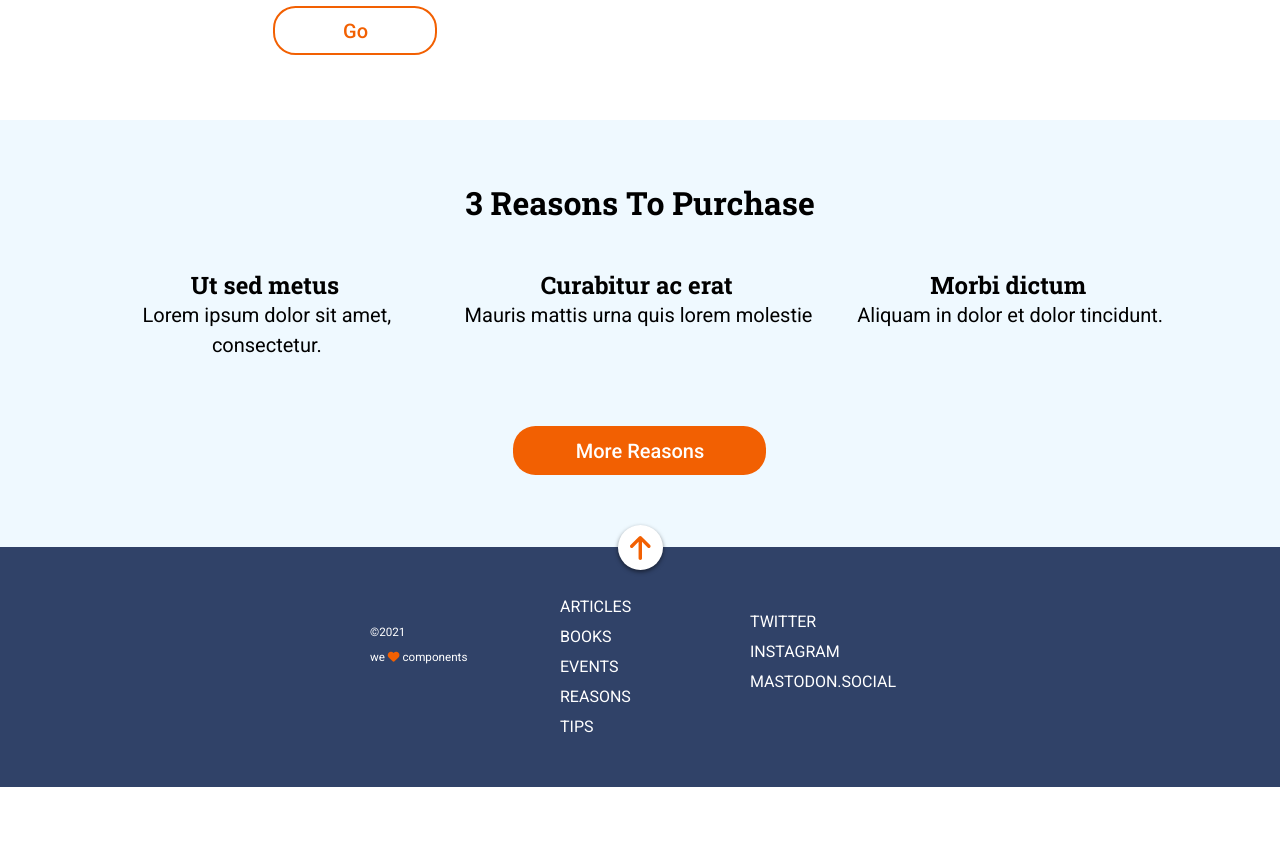
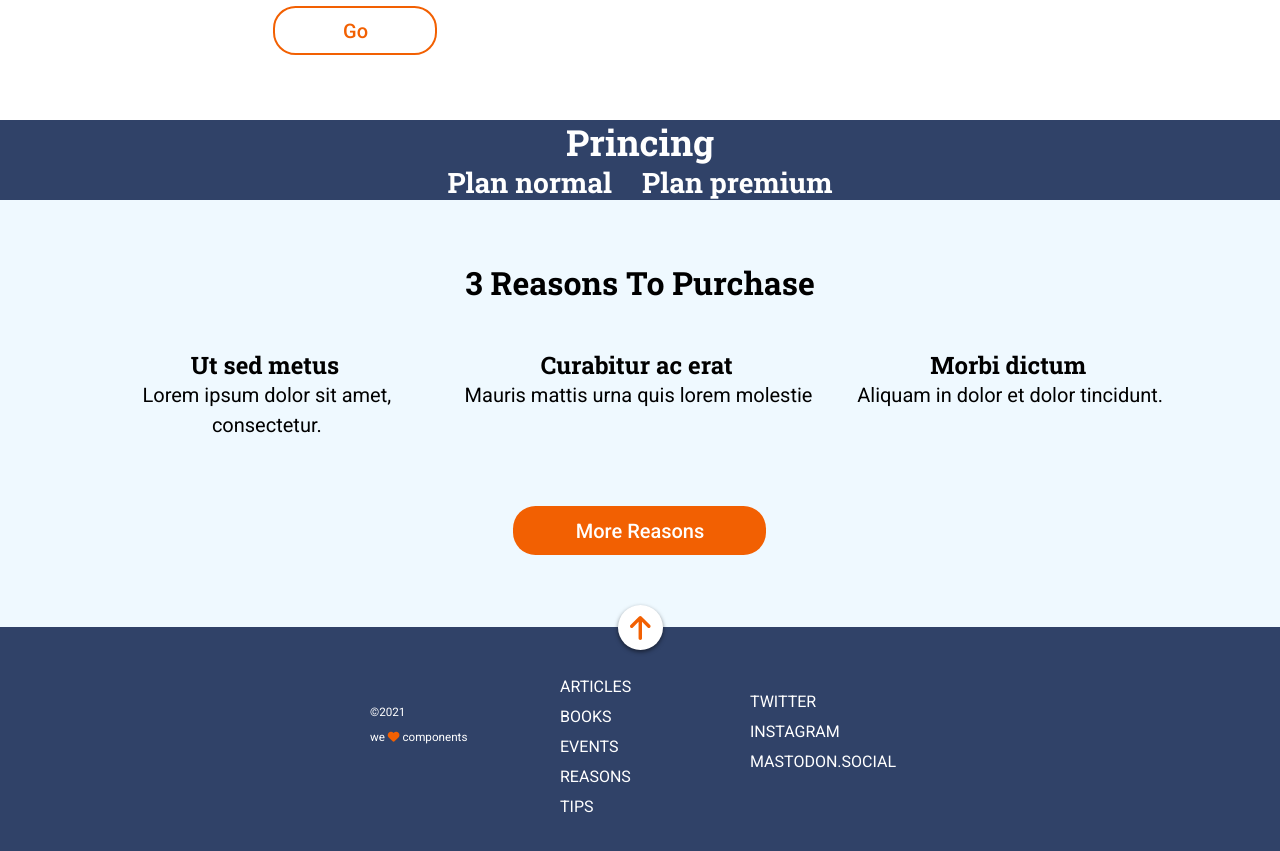
Before and after one commit to crisgruiz/modulo-1-evaluacion-final-crisgruiz, a website: page src/html/index.html in a window 1280 px wide. Shown: the part 1040-1891 px from the top of the page. Before the commit the page ends 1827 px from the top, so only its background shows below. Drawn offline with nearby package versions, Linux system fonts and the light colour scheme; files that its build step writes are made by us from their sources; files whose address does not match are found by name.

Commit message:
Add new section called Pricing

```diff
--- a/src/html/partials/reasons.html
+++ b/src/html/partials/reasons.html
@@ -1,3 +1,10 @@
+<section class="pricing">
+  <h2 class="pricing__title">Princing</h2>
+  <div class="pricing__subtitle">
+    <h3 class="pricing__subtitle--1">Plan normal</h3>
+    <h3 class="pricing__subtitle--2">Plan premium</h3>
+  </div>
+</section>
 <section id="reasons" class="reasons">
   <h2 class="reasons__title">3 Reasons to purchase</h2>
   <div class="reasons__items">
--- a/src/scss/core/_variables.scss
+++ b/src/scss/core/_variables.scss
@@ -8,6 +8,7 @@ $color-text-hero: #ffffff;
 $color-description: #ffffff;
 $color-insomnia: #8ccbea;
 $color-main-text: #000000;
+$color-pricing-text: #ffffff;
 $color-text-description: #4a4a4a;
 $color-reasons: #eff9ff;
 $color-button: #f26002;
--- a/src/scss/layout/_reasons.scss
+++ b/src/scss/layout/_reasons.scss
@@ -1,3 +1,23 @@
+.pricing {
+  font-family: $font-titles;
+  font-size: 24px;
+  font-weight: bold;
+  line-height: 1.25;
+  color: $color-pricing-text;
+  background-color: $color-footer;
+  text-align: center;
+  @include tablet() {
+    &__subtitle {
+      display: flex;
+      flex-direction: row;
+      justify-content: center;
+      align-items: center;
+      &--1 {
+        margin-right: 30px;
+      }
+    }
+  }
+}
 .reasons {
   height: 624px;
   width: 100%;
```
